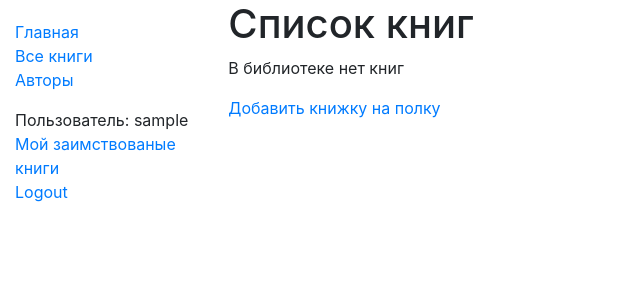
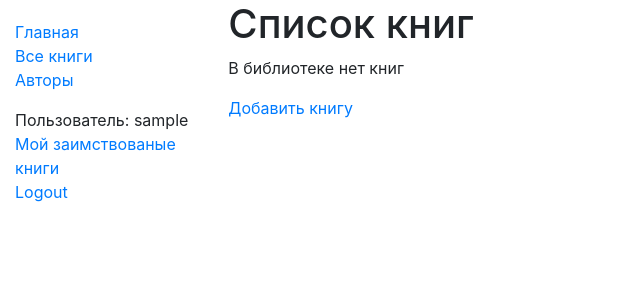
Before and after one commit to galashovda/web_project, a Django app: page /catalog/books/ in a window 1280 px wide. Shown: the top 300 px of the page, without its empty margins (0-640 px from the left). Run offline with Django 3.2, Linux system fonts and the light colour scheme; the visitor is signed in with stand-in values (Sample User, id 1); data that the repository does not hold is empty; some libraries are stand-ins or nearby versions.

Commit message:
Update book_list.html

```diff
--- a/catalog/templates/catalog/book_list.html
+++ b/catalog/templates/catalog/book_list.html
@@ -14,6 +14,6 @@
     <p>В библиотеке нет книг</p>
   {% endif %}
   {% if user.is_authenticated %}
-    <a href="{% url 'book_create' %}">Добавить книжку на полку</a>
+    <a href="{% url 'book_create' %}">Добавить книгу</a>
   {% endif %}
 {% endblock %}
```
